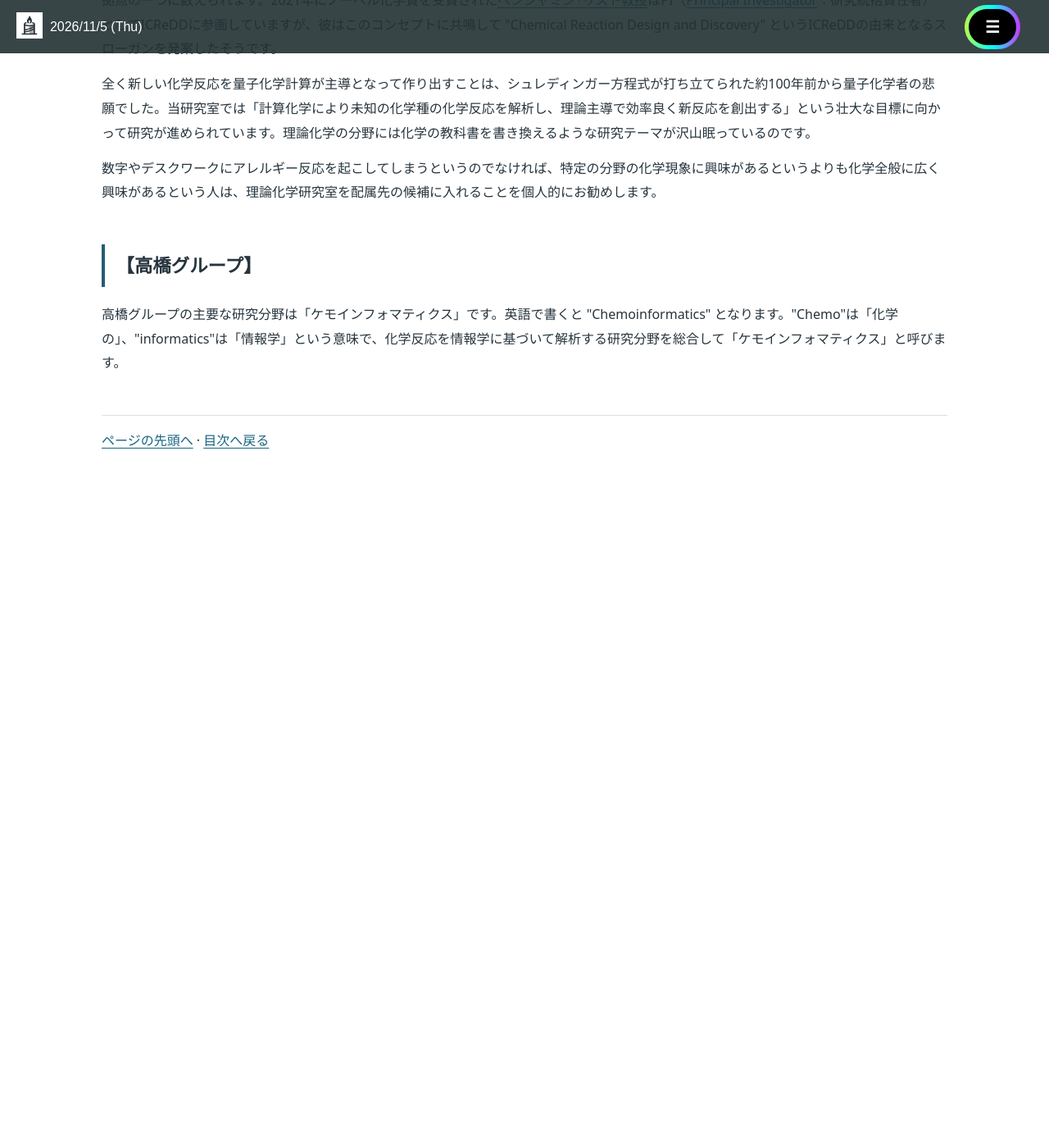
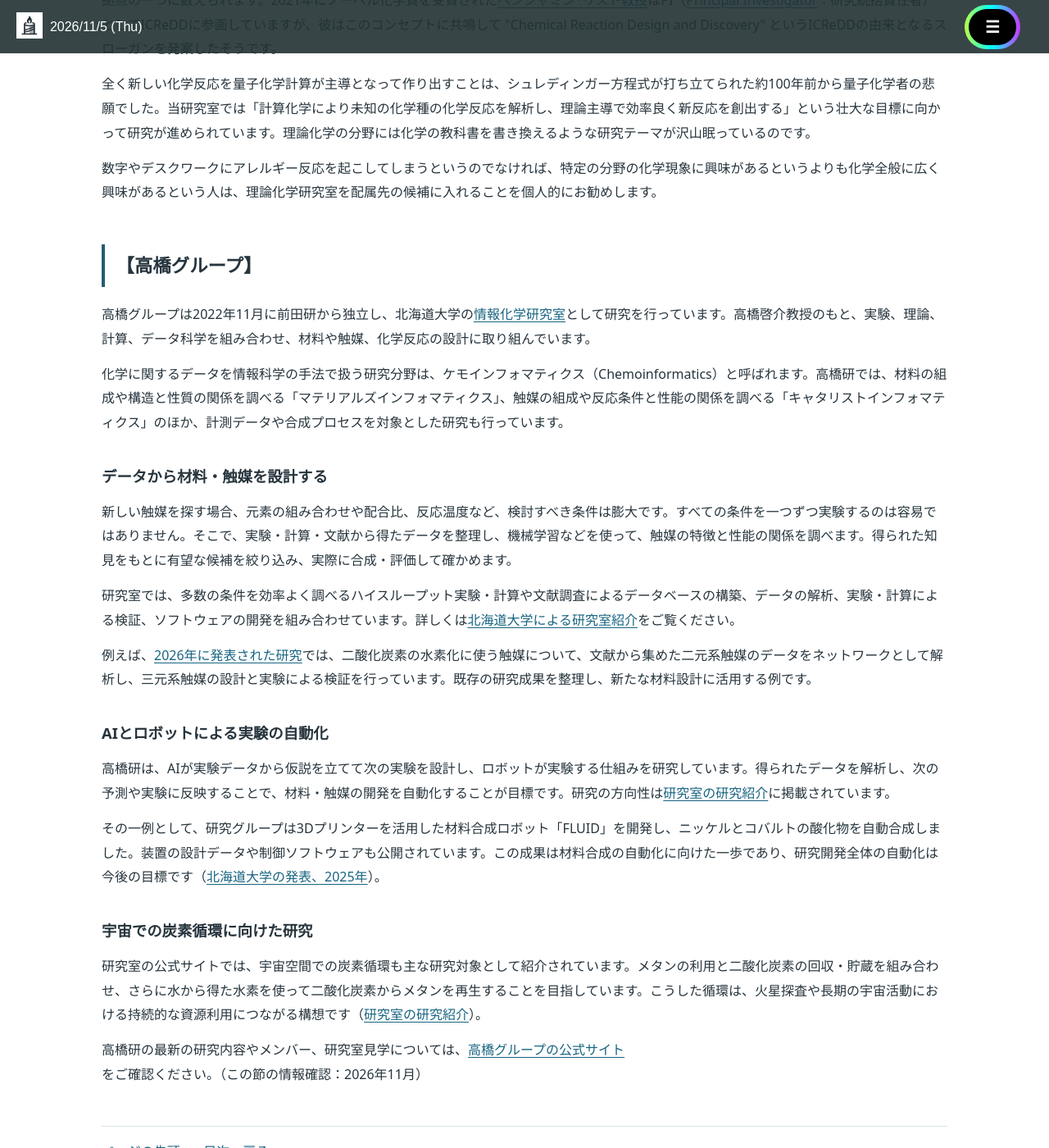
Before and after one commit to h-nabata/h-nabata.github.io, a Jekyll site: the page built from theory-research.html, in a window 1280 px wide and 1400 px high, scrolled down 9516 px. Shown: the whole window at 82% size. Built offline with Jekyll 4.4.1, drawn with Linux system fonts in a browser that asks for light colours; nearby versions of some CDN libraries; before the commit the page ends 10146 px from its top, so only the background shows below that; some of the changed text lies outside the part shown.

Commit message:
Expand information chemistry research group introduction

```diff
--- a/theory-research.html
+++ b/theory-research.html
@@ -69,7 +69,7 @@ extra_head: |
 <p>Q.　英語が苦手です...<br>A.　英語が苦手でも研究はできますが、率直に言ってやや不利にはなります。世の中の学術誌は多くが英語をベースにしているため、主要な情報源は基本的に英語のテキストです（これは研究に限りませんが...）。また、装置やソフトウェアのマニュアルなどは英語で書かれていることが多く、英語が得意な人に比べると余計に時間が掛かったり、学習コストが高くなったりしてしまうのは仕方がありません。英語の勉強（reading/listening/speaking/writing）は継続して実践するとして、英語論文を素早く読むコツ（最初にabstractとconclusionを流し読んで研究概要を一通り掴む、など）は身に付けておいて損はありません。最も論文を読まなければならないタイミングは、参考文献を片っ端から調べる段階です。ここのコツさえ掴めばサーベイ作業はかなり効率的に進められるでしょう（但し、全文をDeepLに突っ込む癖を付けると後々苦労することになります）。<br>　洋画・洋楽・洋ドラマを鑑賞するとか、海外のスポーツ中継を見るとか、外国人研究者と頻繁に会話するとか、オンライン英会話講座に課金するとか、海外の YouTuber/VTuber の動画を見るとか、勉強法は何でも良いと思います。少なくとも文章が読めれば研究に必要な最低ラインはクリアできるので、とにかく苦手意識を払拭することが大切です。</p>
 <p>Q.　実験も計算もしてみたいのですが...<br>A.　当研究室には計算だけでなく実験に関するテーマも沢山あります。特に、実験ロボットを用いて実験できる設備が整っている環境は国内外の研究機関の中でも僅かであり、かなり珍しい研究室ではないかと思います。ただ、近年では実験系の研究室でも解析にDFTなどの量子化学計算を利用することが多く、計算もしてみたいのであれば理論化学研究室にこだわる必要はあまり無いように思います。ただし理論計算といっても、反応系の化学反応経路を Ab initio（第一原理的）に、かつ網羅的に求めて、計算データに基づいて反応機構を議論する、という場合は話が別です。理論化学研究室で開発している「GRRM」は理論主導の化学反応開発への応用を目指して開発されており、上記のような研究は当研究室が最先端です。</p>
 <p>※高橋グループは2022年11月より「<a href="https://takahashigroup.github.io/">情報化学研究室</a>」として前田研から独立しました。</p>
-<p>Q.　情報系・データ科学の研究をしてみたいのですが...<br>A.　理論研ではデータ科学的手法を用いた研究も可能です。高橋グループは情報系の研究を行っています。多様な研究テーマがあなたを待っています。</p>
+<p>Q.　情報系・データ科学の研究をしてみたいのですが...<br>A.　理論研ではデータ科学的手法を用いた研究も可能です。高橋グループは2022年に独立し、情報化学研究室としてデータ科学を用いた研究を行っています。<a href="#takahashi-group">高橋グループの紹介</a>もご覧ください。</p>
 <p>Q.　データ科学の研究って簡単そうに見えるのですが...<br>A.　データサイエンスは手法（＆成果の見せ方）の鮮やかさゆえに、少ない苦労で、かつ短期間で優れた結果が得られるという「錯覚」を抱きがちですが、その実は苦労と試行錯誤の連続であり全くラクではありません。情報系の研究では労力の大半がデータの収集・前処理に費やされます。実験や計算のデータは必ずしも解析しやすい形式に整形されているわけではないので、自分で上手くデータを整形する必要があります。また、機械学習や統計解析に用いる記述子（パラメータ）の組み合わせや選び方も、決まった手法が確立されているわけではないので、色々な解析手法を試して現象を上手く説明できるようなモデルを作成しなければなりません。脅すわけではありませんが、「AIでこんな事ができました！」とか「機械学習で新奇化合物をこれだけ提案できました！」といった成果は一朝一夕で得られるものではなく、泥臭い作業と試行錯誤を経た末に得られているものだということは、前提として知っておくべきでしょう。</p>
 <h2 id="theoretical-chemistry">【理論化学という学問】</h2>
 <p>理論研の研究内容に限らず、理論化学という学問が化学の世界においてどのような位置付けにあるのかについては、化学反応がこれまでの歴史の中でどのように見つかってきたのかを知っておくと、より理解が深まるでしょう。</p>
@@ -81,6 +81,17 @@ extra_head: |
 <p>全く新しい化学反応を量子化学計算が主導となって作り出すことは、シュレディンガー方程式が打ち立てられた約100年前から量子化学者の悲願でした。当研究室では「計算化学により未知の化学種の化学反応を解析し、理論主導で効率良く新反応を創出する」という壮大な目標に向かって研究が進められています。理論化学の分野には化学の教科書を書き換えるような研究テーマが沢山眠っているのです。</p>
 <p>数字やデスクワークにアレルギー反応を起こしてしまうというのでなければ、特定の分野の化学現象に興味があるというよりも化学全般に広く興味があるという人は、理論化学研究室を配属先の候補に入れることを個人的にお勧めします。</p>
 <h2 id="takahashi-group">【高橋グループ】</h2>
-<p>高橋グループの主要な研究分野は「ケモインフォマティクス」です。英語で書くと "Chemoinformatics" となります。"Chemo"は「化学の」、"informatics"は「情報学」という意味で、化学反応を情報学に基づいて解析する研究分野を総合して「ケモインフォマティクス」と呼びます。</p>
+<p>高橋グループは2022年11月に前田研から独立し、北海道大学の<a href="https://www2.sci.hokudai.ac.jp/dept/chem/lab/information-chemistry">情報化学研究室</a>として研究を行っています。高橋啓介教授のもと、実験、理論、計算、データ科学を組み合わせ、材料や触媒、化学反応の設計に取り組んでいます。</p>
+<p>化学に関するデータを情報科学の手法で扱う研究分野は、ケモインフォマティクス（Chemoinformatics）と呼ばれます。高橋研では、材料の組成や構造と性質の関係を調べる「マテリアルズインフォマティクス」、触媒の組成や反応条件と性能の関係を調べる「キャタリストインフォマティクス」のほか、計測データや合成プロセスを対象とした研究も行っています。</p>
+<h3>データから材料・触媒を設計する</h3>
+<p>新しい触媒を探す場合、元素の組み合わせや配合比、反応温度など、検討すべき条件は膨大です。すべての条件を一つずつ実験するのは容易ではありません。そこで、実験・計算・文献から得たデータを整理し、機械学習などを使って、触媒の特徴と性能の関係を調べます。得られた知見をもとに有望な候補を絞り込み、実際に合成・評価して確かめます。</p>
+<p>研究室では、多数の条件を効率よく調べるハイスループット実験・計算や文献調査によるデータベースの構築、データの解析、実験・計算による検証、ソフトウェアの開発を組み合わせています。詳しくは<a href="https://www2.sci.hokudai.ac.jp/dept/chem/lab/information-chemistry">北海道大学による研究室紹介</a>をご覧ください。</p>
+<p>例えば、<a href="https://doi.org/10.1039/D6SC00563B">2026年に発表された研究</a>では、二酸化炭素の水素化に使う触媒について、文献から集めた二元系触媒のデータをネットワークとして解析し、三元系触媒の設計と実験による検証を行っています。既存の研究成果を整理し、新たな材料設計に活用する例です。</p>
+<h3>AIとロボットによる実験の自動化</h3>
+<p>高橋研は、AIが実験データから仮説を立てて次の実験を設計し、ロボットが実験する仕組みを研究しています。得られたデータを解析し、次の予測や実験に反映することで、材料・触媒の開発を自動化することが目標です。研究の方向性は<a href="https://takahashigroup.github.io/research/">研究室の研究紹介</a>に掲載されています。</p>
+<p>その一例として、研究グループは3Dプリンターを活用した材料合成ロボット「FLUID」を開発し、ニッケルとコバルトの酸化物を自動合成しました。装置の設計データや制御ソフトウェアも公開されています。この成果は材料合成の自動化に向けた一歩であり、研究開発全体の自動化は今後の目標です（<a href="https://www.hokudai.ac.jp/news/2025/04/3d-2.html">北海道大学の発表、2025年</a>）。</p>
+<h3>宇宙での炭素循環に向けた研究</h3>
+<p>研究室の公式サイトでは、宇宙空間での炭素循環も主な研究対象として紹介されています。メタンの利用と二酸化炭素の回収・貯蔵を組み合わせ、さらに水から得た水素を使って二酸化炭素からメタンを再生することを目指しています。こうした循環は、火星探査や長期の宇宙活動における持続的な資源利用につながる構想です（<a href="https://takahashigroup.github.io/research/">研究室の研究紹介</a>）。</p>
+<p>高橋研の最新の研究内容やメンバー、研究室見学については、<a href="https://takahashigroup.github.io/">高橋グループの公式サイト</a>をご確認ください。（この節の情報確認：2026年11月）</p>
 <p class="grrm-back"><a href="#theory-top">ページの先頭へ</a> · <a href="/toc.html">目次へ戻る</a></p>
 </main>
```
